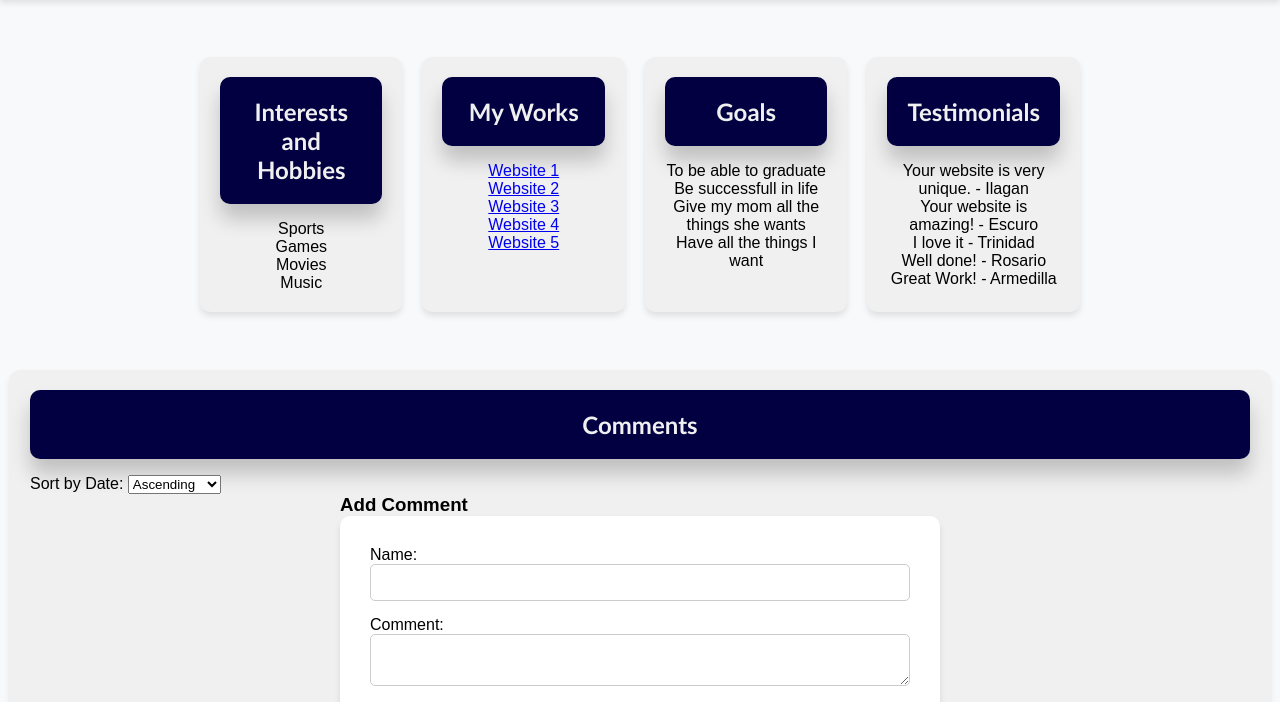
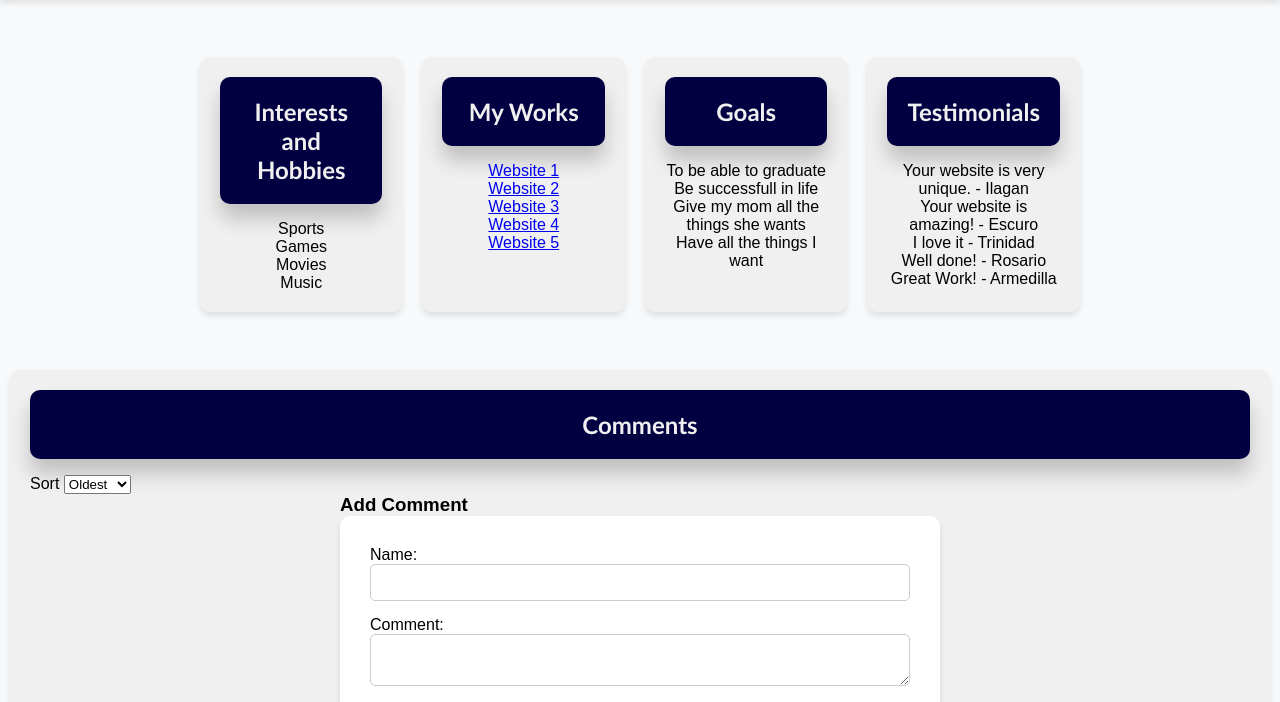
Before and after one commit to Gasta-Marc-Oliver/macky.website, a plain HTML site: page index.html in a window 1280 px wide. Shown: the part 78-780 px from the top of the page. Drawn offline with Linux system fonts and the light colour scheme.

Commit message:
update html file

```diff
--- a/index.html
+++ b/index.html
@@ -59,10 +59,10 @@
     <div class="section">
       <h2>Comments</h2>
       <div class="sort-options">
-        <label for="sort-order">Sort by Date:</label>
+        <label for="sort-order">Sort</label>
         <select id="sort-order">
-          <option value="asc">Ascending</option>
-          <option value="desc">Descending</option>
+          <option value="asc">Oldest</option>
+          <option value="desc">Newest</option>
         </select>
       </div>
       <div id="comment-list"></div>
```
